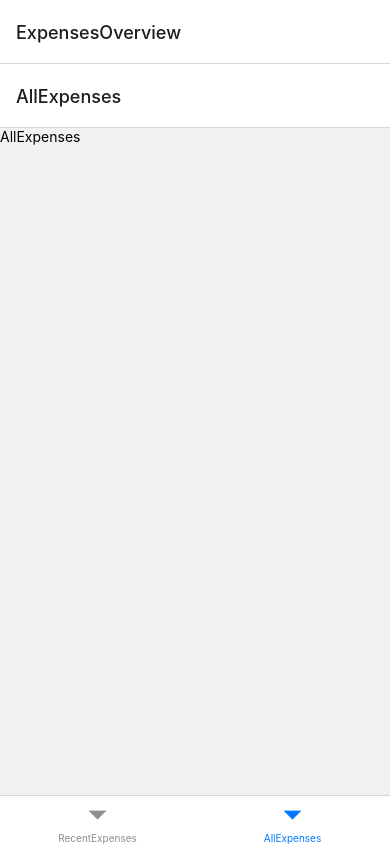
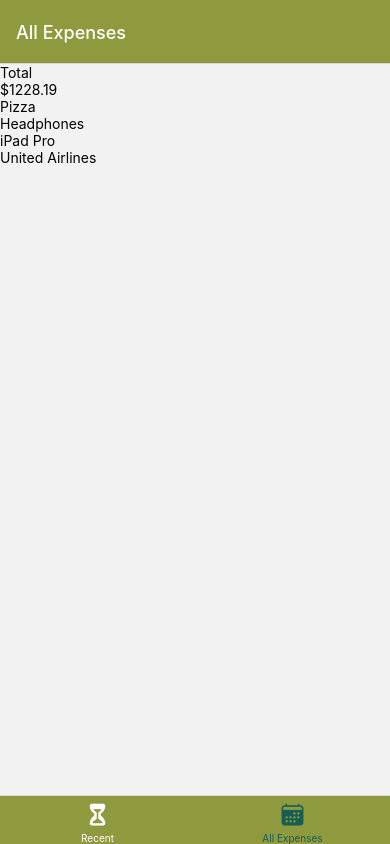
Before and after one commit to zachcervi/Expense-Tracker, a React Native app: screen /AllExpenses in a window 390 px wide. Built offline with nearby package versions, Linux system fonts and the light colour scheme.

Commit message:
Output list of styles

```diff
--- a/App.js
+++ b/App.js
@@ -5,15 +5,49 @@ import { createNativeStackNavigator } from "@react-navigation/native-stack";
 import ManageExpense from "./screens/ManageExpenses";
 import RecentExpense from "./screens/RecentExpenses";
 import AllExpenses from "./screens/AllExpenses";
+import { GlobalStyles } from "./constants/styles";
+import { Ionicons } from "@expo/vector-icons";
 
 const BottomTabs = createBottomTabNavigator();
 const Stack = createNativeStackNavigator();
 
 function ExpensesOverview() {
   return (
-    <BottomTabs.Navigator>
-      <BottomTabs.Screen name="RecentExpenses" component={RecentExpense} />
-      <BottomTabs.Screen name="AllExpenses" component={AllExpenses} />
+    <BottomTabs.Navigator
+      screenOptions={{
+        headerStyle: {
+          backgroundColor: GlobalStyles.colors.primary500,
+        },
+        headerTintColor: GlobalStyles.colors.white,
+        tabBarStyle: {
+          backgroundColor: GlobalStyles.colors.primary500,
+        },
+        tabBarActiveTintColor: GlobalStyles.colors.accent500,
+        tabBarInactiveTintColor: GlobalStyles.colors.white,
+      }}
+    >
+      <BottomTabs.Screen
+        name="RecentExpenses"
+        component={RecentExpense}
+        options={{
+          title: "Recent Expenses",
+          tabBarLabel: "Recent",
+          tabBarIcon: ({ color, size }) => (
+            <Ionicons name="hourglass" color={color} size={size} />
+          ),
+        }}
+      />
+      <BottomTabs.Screen
+        name="AllExpenses"
+        component={AllExpenses}
+        options={{
+          title: "All Expenses",
+          tabBarLabel: "All Expenses",
+          tabBarIcon: ({ color, size }) => (
+            <Ionicons name="calendar" color={color} size={size} />
+          ),
+        }}
+      />
     </BottomTabs.Navigator>
   );
 }
@@ -21,10 +55,16 @@ function ExpensesOverview() {
 export default function App() {
   return (
     <>
-      <StatusBar style="auto" />
+      <StatusBar style="light" />
       <NavigationContainer>
         <Stack.Navigator initialRouteName="ExpensesOverview">
-          <Stack.Screen name="ExpensesOverview" component={ExpensesOverview} />
+          <Stack.Screen
+            name="ExpensesOverview"
+            component={ExpensesOverview}
+            options={{
+              headerShown: false,
+            }}
+          />
           <Stack.Screen name="ManageExpense" component={ManageExpense} />
         </Stack.Navigator>
       </NavigationContainer>
--- /dev/null
+++ b/components/ExpensesOutput/ExpensesList.js
@@ -0,0 +1,17 @@
+import { FlatList, View, Text } from "react-native";
+
+function renderExpenseItem(itemData) {
+  return <Text>{itemData.item.description}</Text>;
+}
+
+function ExpensesList({ expenses }) {
+  return (
+    <FlatList
+      data={expenses}
+      renderItem={renderExpenseItem}
+      key={(item) => item.id}
+    />
+  );
+}
+
+export default ExpensesList;
--- /dev/null
+++ b/components/ExpensesOutput/ExpensesOutput.js
@@ -0,0 +1,41 @@
+import { View, StyleSheet } from "react-native";
+import ExpensesSummary from "./ExpensesSummary";
+import ExpensesList from "./ExpensesList";
+
+const DUMMY_EXPENSES = [
+  {
+    id: "e1",
+    description: "Pizza",
+    amount: 35.92,
+    date: new Date("06-11-2023"),
+  },
+  {
+    id: "e2",
+    description: "Headphones",
+    amount: 49.99,
+    date: new Date("06-12-2023"),
+  },
+  {
+    id: "e3",
+    description: "iPad Pro",
+    amount: 799.99,
+    date: new Date("06-13-2023"),
+  },
+  {
+    id: "e4",
+    description: "United Airlines",
+    amount: 342.29,
+    date: new Date("06-14-2023"),
+  },
+];
+
+function ExpenseOutput({ expenses, periodName }) {
+  return (
+    <View>
+      <ExpensesSummary expenses={DUMMY_EXPENSES} periodName={periodName} />
+      <ExpensesList expenses={DUMMY_EXPENSES} />
+    </View>
+  );
+}
+
+export default ExpenseOutput;
--- /dev/null
+++ b/components/ExpensesOutput/ExpensesSummary.js
@@ -0,0 +1,15 @@
+import { Text, View, StyleSheet } from "react-native";
+
+function ExpensesSummary({ expenses, periodName }) {
+  const expensesSum = expenses.reduce((sum, expense) => {
+    return sum + expense.amount;
+  }, 0);
+  return (
+    <View>
+      <Text>{periodName}</Text>
+      <Text>${expensesSum.toFixed(2)}</Text>
+    </View>
+  );
+}
+
+export default ExpensesSummary;
--- /dev/null
+++ b/constants/styles.js
@@ -0,0 +1,17 @@
+export const GlobalStyles = {
+  colors: {
+    primary50: "#bfc776",
+    primary100: "#b6c064",
+    primary200: "#adb951",
+    primary400: "#a0ab45",
+    primary500: "#8F993E",
+    primary700: "#6d752f",
+    primary800: "#5c6328",
+    accent500: "#175E54",
+    error50: "#c06e64",
+    error500: "#99483e",
+    gray500: "#565656",
+    gray700: "#3d3d3d",
+    white: '#ffffff'
+  },
+};
--- a/screens/AllExpenses.js
+++ b/screens/AllExpenses.js
@@ -1,7 +1,8 @@
 import { Text } from "react-native";
+import ExpenseOutput from "../components/ExpensesOutput/ExpensesOutput";
 
 function AllExpenses() {
-  return <Text>AllExpenses</Text>;
+  return <ExpenseOutput periodName="Total" />;
 }
 
 export default AllExpenses;
--- a/screens/RecentExpenses.js
+++ b/screens/RecentExpenses.js
@@ -1,7 +1,8 @@
 import { Text } from "react-native";
+import ExpenseOutput from "../components/ExpensesOutput/ExpensesOutput";
 
 function RecentExpenses() {
-  return <Text>RecentExpenses</Text>;
+  return <ExpenseOutput periodName="Last 7 Days" />;
 }
 
 export default RecentExpenses;
```
